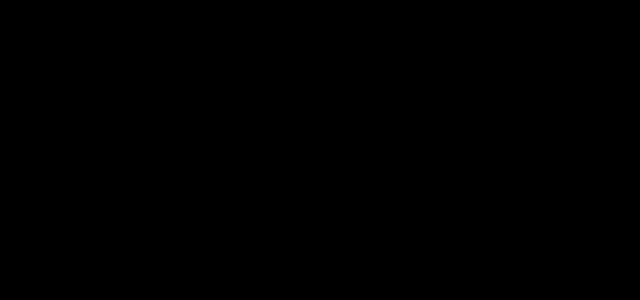
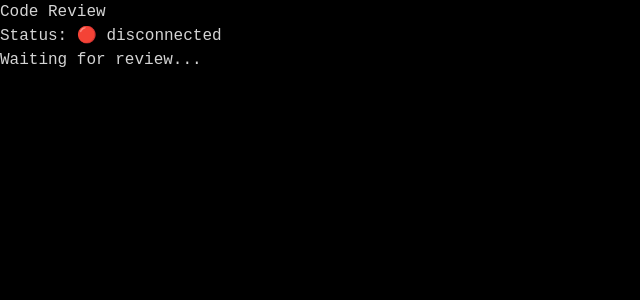
Before and after one commit to NAJIMx0/CodeReview-ReactVite, a React (Vite) app: page /review in a window 1280 px wide. Before the commit this address had no page. Shown: the top 300 px of the page, without its empty margins (0-640 px from the left). Built offline with nearby package versions, Linux system fonts and the light colour scheme; no server answers.

Commit message:
review component sse wait for the event review in the ednpoint /generate/stream

```diff
--- a/src/App.jsx
+++ b/src/App.jsx
@@ -1,6 +1,7 @@
 import { BrowserRouter, Routes, Route } from 'react-router-dom';
 import LandingPage from './pages/LandingPage';
 import Dashboard from './pages/Dashboard';
+import Review from "./pages/Review.jsx";
 
 export default function App() {
   return (
@@ -8,6 +9,7 @@ export default function App() {
       <Routes>
         <Route path="/" element={<LandingPage />} />
         <Route path="/dashboard" element={<Dashboard />} />
+          <Route path="/review" element={<Review />} />
       </Routes>
     </BrowserRouter>
   );
--- a/src/hooks/useAuth.js
+++ b/src/hooks/useAuth.js
@@ -6,7 +6,7 @@ export function useAuth() {
     const [loading, setLoading] = useState(true);
     const [error, setError] = useState(null);
     const [succesgs, setSuccessg] = useState(null);
-///// test the generate  day2 v3
+///// test the generate  day2 v4
     useEffect(() => {
         // ✅ No localStorage, no hasFetched — always ask the server
         getMe()
--- /dev/null
+++ b/src/pages/Review.jsx
@@ -0,0 +1,40 @@
+import { useState, useEffect } from 'react';
+
+export default function Review() {
+    const [review, setReview] = useState(null);
+    const [connected, setConnected] = useState(false);
+
+    useEffect(() => {
+        const eventSource = new EventSource('http://localhost:8998/api/generate/stream');
+
+        eventSource.onopen = () => {
+            setConnected(true);
+            console.log('SSE connected');
+        };
+
+        eventSource.onmessage = (event) => {
+            const data = JSON.parse(event.data);
+            console.log('review received:', data);
+            setReview(data);
+        };
+
+        eventSource.onerror = () => {
+            setConnected(false);
+            eventSource.close();
+        };
+
+        return () => eventSource.close();
+    }, []);
+
+    return (
+        <div>
+            <h2>Code Review</h2>
+            <p>Status: {connected ? '🟢 connected' : '🔴 disconnected'}</p>
+            {review ? (
+                <pre>{JSON.stringify(review, null, 2)}</pre>
+            ) : (
+                <p>Waiting for review...</p>
+            )}
+        </div>
+    );
+}
```
